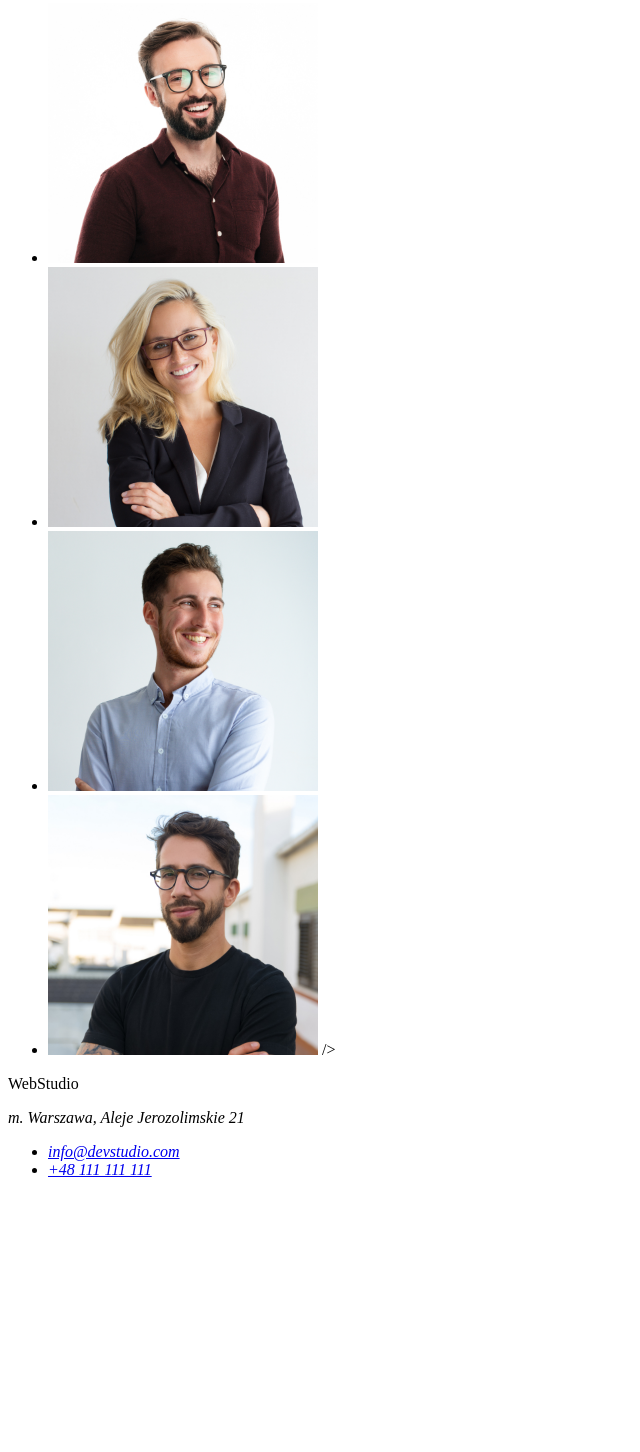
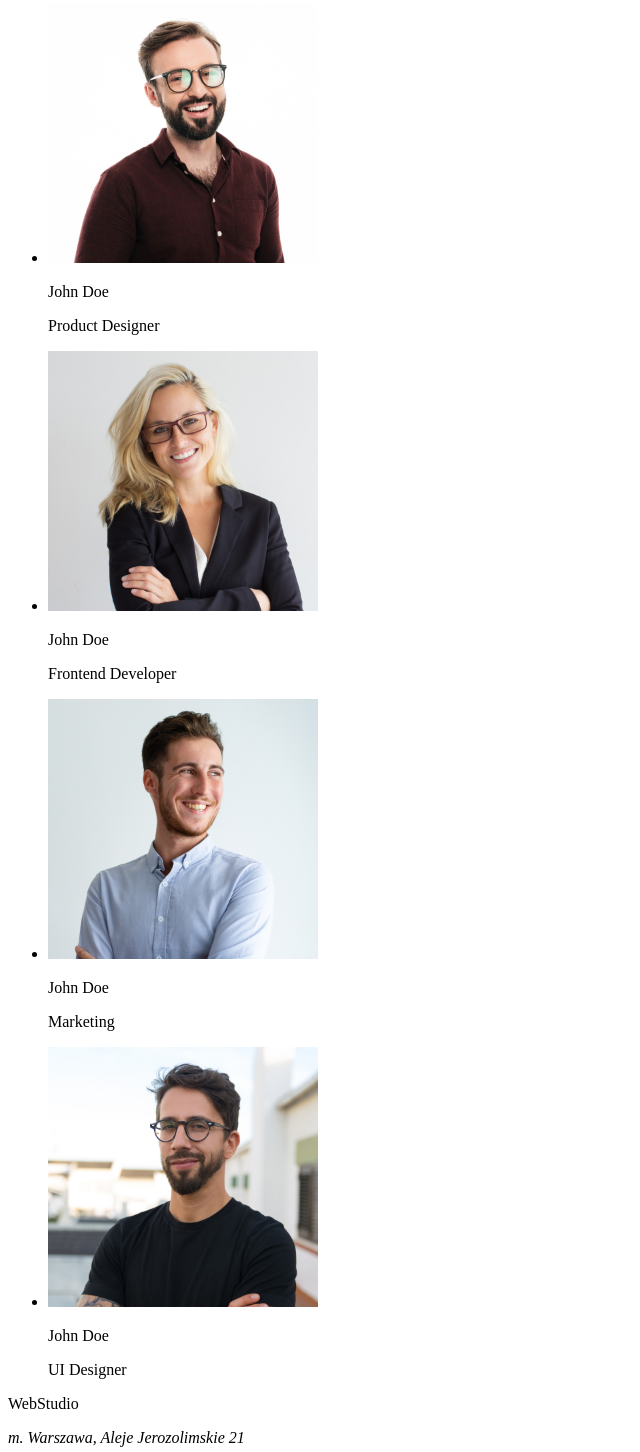
Before and after one commit to slawomirhladowski/repo_zadanie1, a plain HTML site: page index.html in a window 1280 px wide. Shown: the part 1588-3040 px from the top of the page, without its empty margins (0-640 px from the left). Before the commit the page ends 2783 px from the top, so only its background shows below. Drawn offline with Linux system fonts and the light colour scheme.

Commit message:
nasz zespol dodalem nazwiska i funkcje

```diff
--- a/index.html
+++ b/index.html
@@ -109,6 +109,8 @@
               width="270"
               height="260"
             />
+            <p>John Doe</p>
+            <p>Product Designer</p>
           </li>
           <li>
             <img
@@ -117,6 +119,8 @@
               width="270"
               height="260"
             />
+            <p>John Doe</p>
+            <p>Frontend Developer</p>
           </li>
           <li>
             <img
@@ -125,6 +129,8 @@
               width="270"
               height="260"
             />
+            <p>John Doe</p>
+            <p>Marketing</p>
           </li>
           <li>
             <img
@@ -133,7 +139,8 @@
               width="270"
               height="260"
             />
-            />
+            <p>John Doe</p>
+            <p>UI Designer</p>
           </li>
         </ul>
       </section>
```
